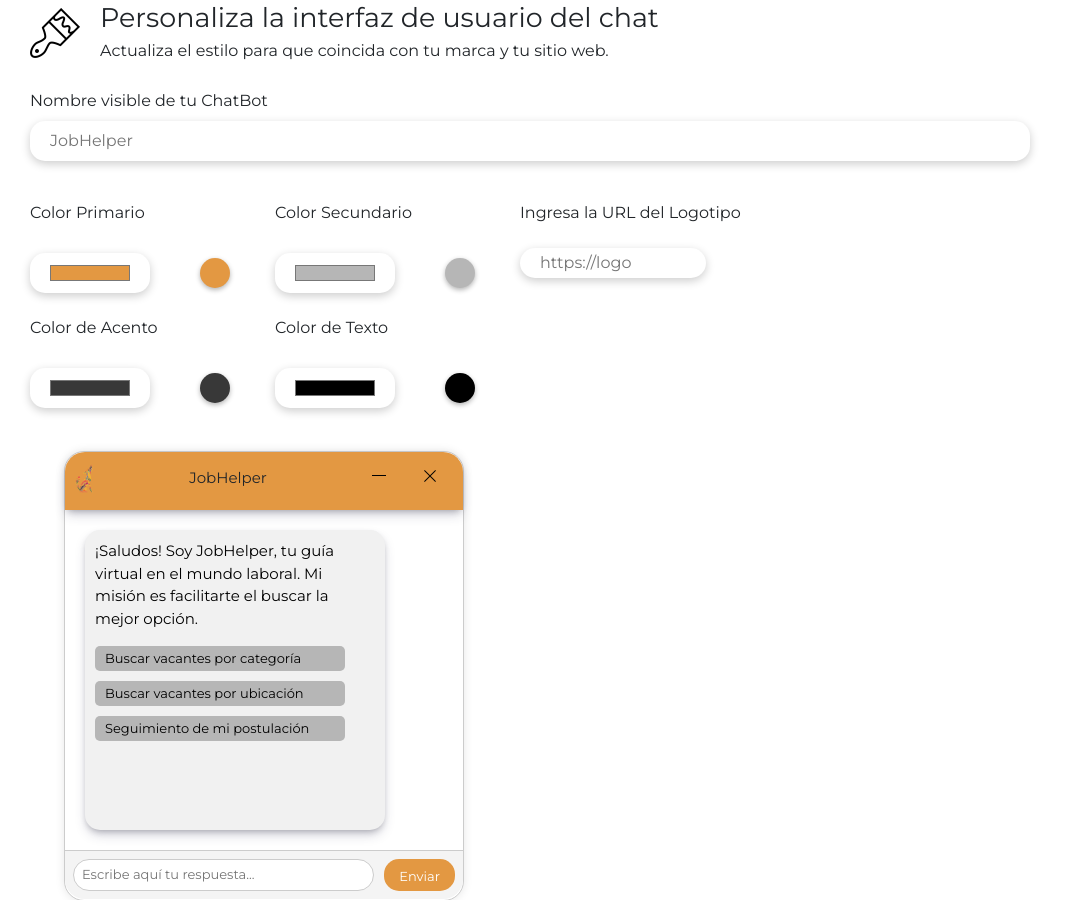
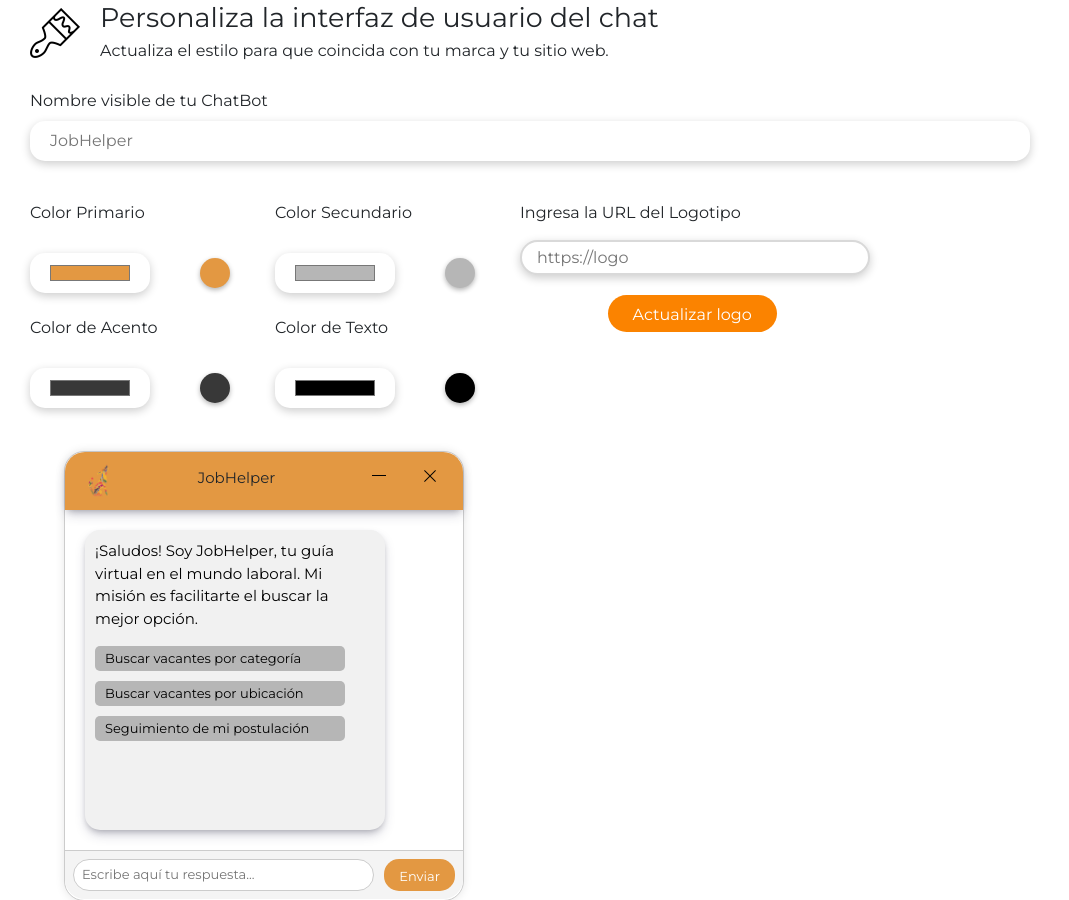
Before and after one commit to CorporativoSar-Projects/Chatbot-AdminCenter, a PHP site: page /estilo.php in a window 1280 px wide. Shown: the part 558-1458 px from the top of the page, without its empty margins (0-1069 px from the left). Run offline with PHP 8.4, Linux system fonts and the light colour scheme; the visitor is signed in with stand-in values (Sample User, id 1).

Commit message:
Completa HU071

```diff
--- a/css/sty.css
+++ b/css/sty.css
@@ -514,9 +514,10 @@ header .navbar ul li ul li a:hover {
 
 .select-archivo {
   display: flex;
-  align-items: center;
+  align-items: flex-start;
   margin-top: 15px;
   margin-bottom: 15px;
+  flex-direction: column;
 }
 
 .btn-arch {
@@ -635,12 +636,13 @@ header .navbar ul li ul li a:hover {
 }
 
 .chatbot-icon {
-  width: 30px;
-  /* Nuevo tamaño más pequeño */
-  height: 30px;
+  width: 35px;
+  height: 35px;
+  border-radius: 50%;
   object-fit: cover;
-  /* Ajusta la imagen dentro del espacio asignado */
-  margin-top: 7px;
+  overflow: hidden;
+  margin-top: 6px;
+  margin-left: 12px; /* Ajusta este valor según necesites */
 }
 
 .chatbot-header {
@@ -1380,27 +1382,41 @@ header .navbar ul li ul li a:hover {
 .copy-button:hover {
   background-color: #e64a19;
 }
-
-/*Estilo del boton actualizar logo*/
+/*Estilo del input donde va el url del logo*/
+.input-url{
+  flex-grow: 1;
+  max-width: 200px;
+  min-width: 350px;
+  height: 35px;
+  padding: 10px 15px;
+  border: 2px solid #d9d9d9; /* Se adapta el color del borde */
+  border-radius: 20px;
+  background-color: #ffffff; /* Fondo blanco */
+  box-sizing: border-box;
+  outline: none;
+  transition: opacity 0.2s ease;
+  box-shadow: 0px 3px 10px rgba(0, 0, 0, 0.2); /* Añadimos sombra para asemejarlo al primer bloque */
+  opacity: 1;
+  margin-bottom: 10px; /* Si es necesario para la disposición */
+
+}
+/*Estilo del botón Actualizar logo*/
 .update-logo-button {
+  border-radius: 20px;
+  padding: 8px 25px;
   background-color: #fb8300;
   color: white;
   border: none;
-  border-radius: 15px;
-  padding: 6px 20px; /* Más espacio interno */
-  width: 150px; /* Ajusta el ancho según lo necesites */
-  cursor: pointer;
-  box-shadow: 0px 3px 10px rgba(0, 0, 0, 0.2);
-  text-align: center;
-  font-size: 14px; /* Ajusta el tamaño de fuente */
-  white-space: nowrap; /* Evita el salto de línea */
-  margin-left: 15px;
+  cursor: pointer;
+  white-space: nowrap;
+  height: 37px;
+  margin-top: 10px; /* Añade un margen superior para separar el botón del input */
+  margin-left: 25%;
 }
 
 .update-logo-button:hover {
   background-color: #e64a19;
 }
-
 
 
 /*Modal plan*/
@@ -1758,7 +1774,7 @@ header .navbar ul li ul li a:hover {
     .link-func {
       align-items: center;
       margin-left: 280px;
-      height: 20vh; /* Reduce la altura para subir el contenido */
+      height: 20vh;
     }
 
     .label-func {
--- a/estilo.php
+++ b/estilo.php
@@ -144,12 +144,11 @@ if (!isset($_SESSION['idEmpresa'])) {
                             </div>
 
                             <!-- Contenedor para cargar la imagen con icono adjunto -->
-
                             <div class="container-archivo">
                                 <label for="urlLogotipo">Ingresa la URL del Logotipo</label><br>
                                 <div class="select-archivo">
-                                <input type="text" id="urlLogotipo" placeholder="https://logo" class="input-link" oninput="previsualizarImagen()">
-                                    <!--<button type="button" onclick="previsualizarImagen()" class="update-logo-button" >Actualizar Logo</button>-->
+                                    <input type="text" id="urlLogotipo" placeholder="https://logo" class="input-url">
+                                    <button type="button" onclick="previsualizarImagen()" class="update-logo-button">Actualizar logo</button>
                                 </div>
                             </div>
                         </div>
```
